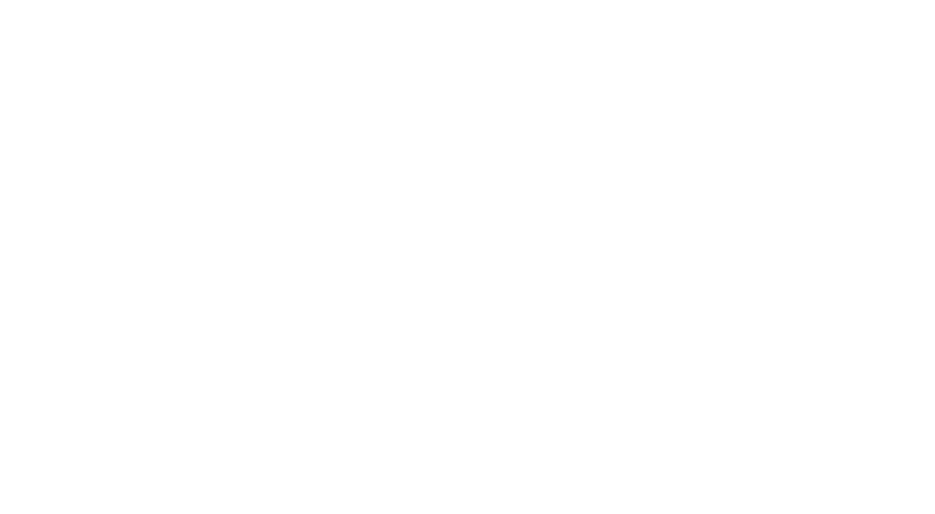
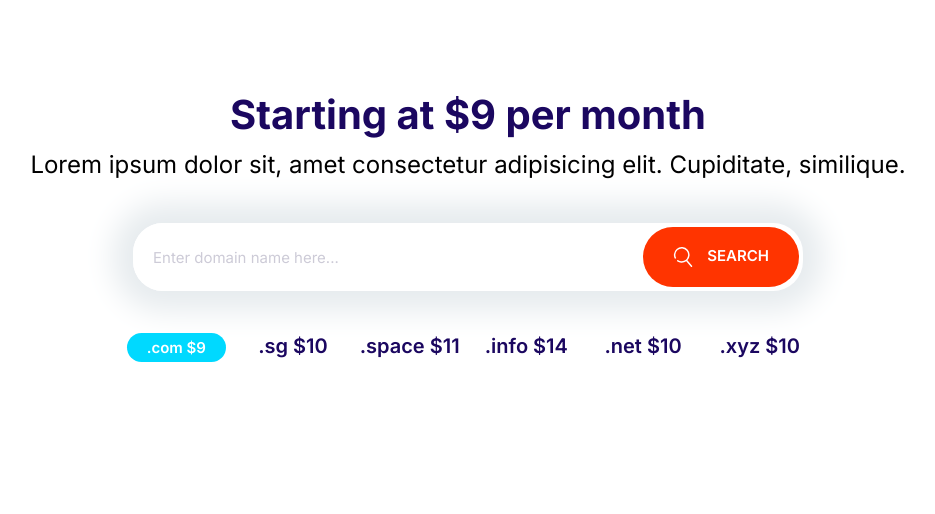
Before and after one commit to CatCoder8/Dustify, a plain HTML site: page index.html in a window 1280 px wide. Shown: the whole page, without its empty margins (172-1107 px from the left). Drawn offline with Linux system fonts and the light colour scheme.

Commit message:
Building domain block component.

```diff
--- a/css/styles.css
+++ b/css/styles.css
@@ -201,11 +201,19 @@
     font-size: 1;
     font-weight: 600;
     margin: 2rem 0;
+    outline: 0;
     padding: 2rem 3rem;
     text-align: center;
     text-transform: uppercase;
     white-space: nowrap;
     border: 0;
+}
+
+.btn .icon{
+    width: 2rem;
+    height: 2rem;
+    margin-right: 1rem;
+    vertical-align: middle;
 }
 
 .btn--block{
@@ -262,6 +270,9 @@
     }
 }
 
+
+/* Inputs*/
+
 .input{
     border-radius: var(--border-radius);
     border: 1px solid var(--color-border);
@@ -275,8 +286,6 @@
     color: #cdcbd7;
 }
 
-/* Inputs*/
-
 .input-group{
     border-radius: var(--border-radius);
     border: 1px solid var(--color-border);
@@ -286,7 +295,7 @@
 .input-group input{
     border: 0;
     flex-grow: 1;
-    padding: 1.5rem 1rem;
+    padding: 1.5rem 2rem;
 }
 
 .input-group .btn{
@@ -739,3 +748,28 @@
         align-self: center;
     }
 }
+/* Domain Block */
+
+.block-domain .input-group{
+    box-shadow: 0 0 30px 20px #e6ebee;
+    border: 0;
+    margin: 4rem auto;
+    max-width: 670px;
+}
+
+.block-domain__prices{
+    display: grid;
+    grid-template-columns: repeat(3,1fr);
+    grid-template-rows: repeat(2, 6rem);
+    font-size: 2rem;
+    font-weight: 600;
+    justify-items: center;
+    max-width: 700px;
+    margin: 0 auto;
+}
+
+@media (min-width: 768px){
+    .block-domain__prices{
+        grid-template-columns: repeat(auto-fit, minmax(10rem, 1fr));
+    }
+}
--- a/index.html
+++ b/index.html
@@ -18,6 +18,39 @@
     <title>Document</title>
   </head>
   <body>
+    <section class="block container block-domain">
+      <header class="block__header">
+        <h2>Starting at $9 per month</h2>
+        <p>
+          Lorem ipsum dolor sit, amet consectetur adipisicing elit. Cupiditate,
+          similique.
+        </p>
+      </header>
+
+      <div class="input-group">
+        <input
+          type="text"
+          class="input"
+          placeholder="Enter domain name here..."
+        />
+        <button style="min-width: 0" class="btn btn--accent">
+          <svg class="icon icon--white">
+            <use xlink:href="images/sprite.svg#search"></use>
+          </svg>
+          Search
+        </button>
+      </div>
+
+      <ul class="list block-domain__prices">
+        <li><span class="badge badge--secondary">.com $9</span></li>
+        <li>.sg $10</li>
+        <li>.space $11</li>
+        <li>.info $14</li>
+        <li>.net $10</li>
+        <li>.xyz $10</li>
+      </ul>
+    </section>
+
     <script src="js/main.js"></script>
   </body>
 </html>
```
Also changed, not shown: components/domain-blocks.html (added, +28 -0 lines), components/inputs.html (+1 -1 lines), components/plan-blocks.html (renamed from components/planblocks.html).
